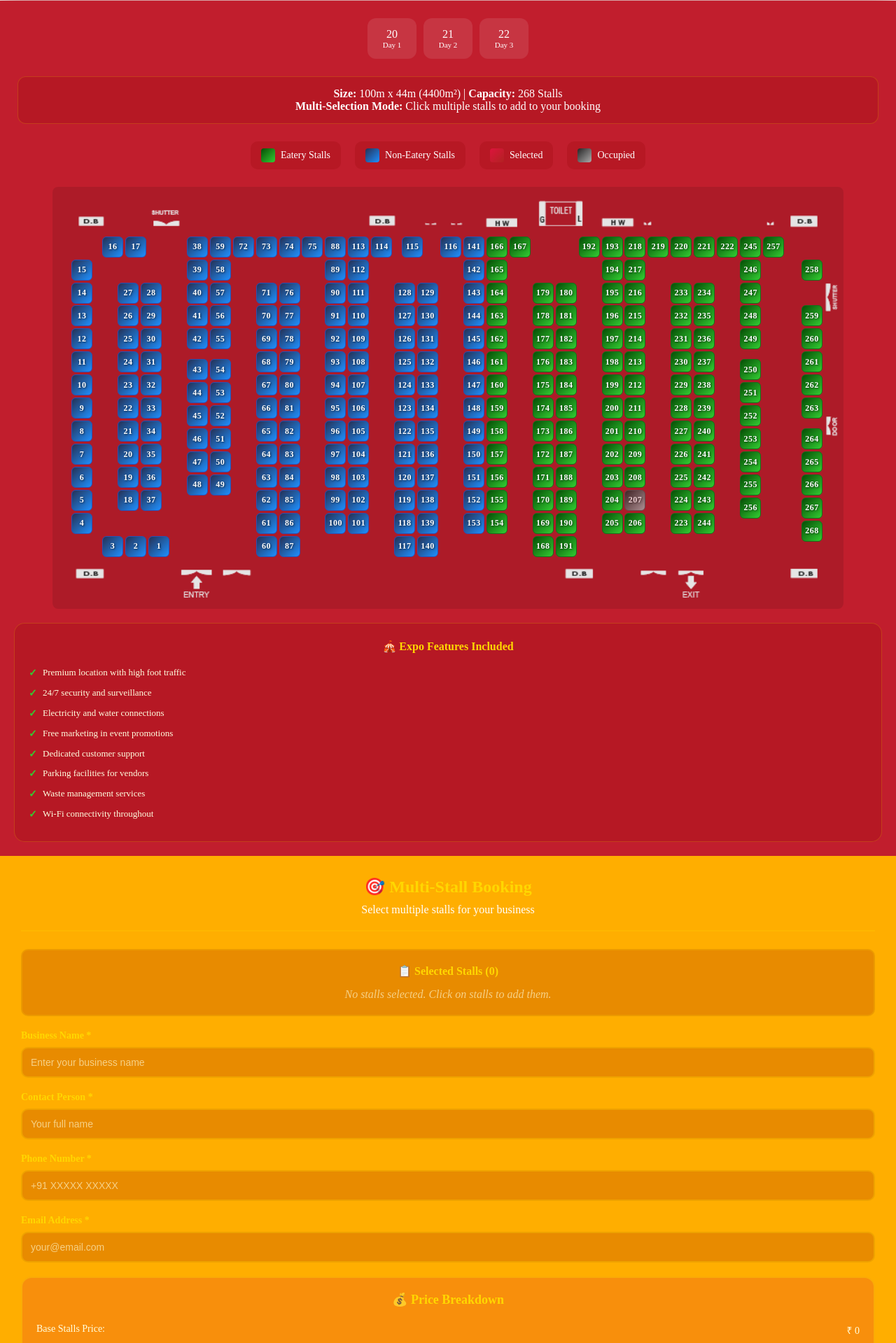
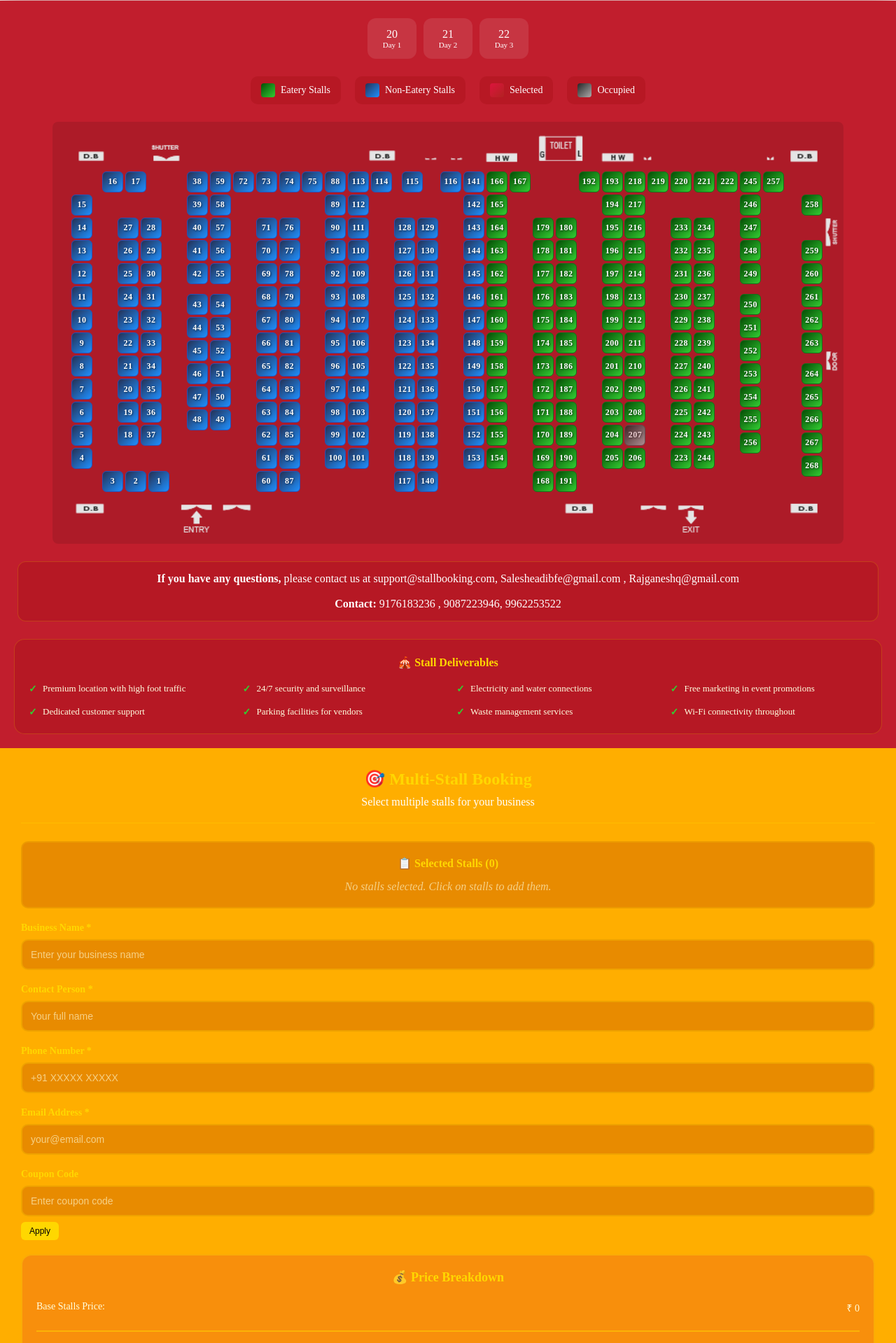
Before and after one commit to Martinjerome-i/booking, a Django app: page /halls/1/book/ in a window 1280 px wide. Shown: the part 282-2201 px from the top of the page at 70% size. Run offline with Django 5.2, Linux system fonts and the light colour scheme; data comes from the database, SQL or seed files in the repository; some libraries are stand-ins or nearby versions.

Commit message:
feat
update

```diff
--- a/templates/halls/stall_booking.html
+++ b/templates/halls/stall_booking.html
@@ -3,7 +3,10 @@
 <head>
     <meta charset="UTF-8">
     <meta name="viewport" content="width=device-width, initial-scale=1.0">
-    <title>Briyani Expo - Enhanced Stall Booking System</title>
+    <title>IBFE</title>
+    <link rel="icon" type="image/png" href="/static/favicon.ico">
+    <!-- Added preload for key resources -->
+    <link rel="preload" href="/static/ibfe_logo.png" as="image">
     <style>
         * {
             margin: 0;
@@ -594,10 +597,13 @@
         .features-list {
             list-style: none;
             padding: 0;
+            display: grid;
+            grid-template-columns: repeat(4, 1fr);
+            gap: 12px 24px; /* row and column gap */
         }
 
         .features-list li {
-            margin-bottom: 8px;
+            margin-bottom: 0; /* grid handles spacing */
             padding-left: 20px;
             position: relative;
             color: #FFFFE0;
@@ -611,6 +617,7 @@
             font-weight: bold;
             font-size: 14px;
         }
+
 
         .modal {
             display: none;
@@ -736,6 +743,28 @@
             box-shadow: 0 3px 8px rgba(255, 140, 0, 0.4);
         }
 
+        .apply-coupon-btn {
+            margin-top: 8px;
+            padding: 6px 12px;
+            font-size: 12px;
+            background-color: #FFD700;
+            color: #000;
+            border: none;
+            border-radius: 6px;
+            cursor: pointer;
+        }
+
+        .apply-coupon-btn:hover {
+            background-color: #e6c200;
+        }
+
+        .coupon-message {
+            margin-top: 6px;
+            font-size: 12px;
+            color: #32CD32;
+        }
+
+
         ::-webkit-scrollbar {
         width: 5px;
         height: 5px;
@@ -827,7 +856,7 @@
                     </div>
                 </div>
                 <!-- <h1>🍛 Briyani Expo 2024</h1> -->
-                <p>Enhanced Multi-Stall Booking System - Select Multiple Stalls</p>
+                <p>INTERNATIONAL BIRYANI FESTIVAL AND EXPO - CHENNAI TRADE CENTRE - HALL 3 - 4400 SQM | 12, 13 & 14 SEPTEMBER 2025</p>
                 <div class="expo-stats">
                     <div class="stat-item">
                         <div class="stat-number">268</div>
@@ -842,7 +871,7 @@
                         <div class="stat-label">Selected</div>
                     </div>
                     <div class="stat-item">
-                        <div class="stat-number">₹15,000</div>
+                        <div class="stat-number">₹55,000</div>
                         <div class="stat-label">Starting Price</div>
                     </div>
                 </div>
@@ -870,10 +899,6 @@
                         <div style="font-size: 11px;">3 Days</div>
                     </div> -->
                 </div>
-                <div class="floor-info">
-                    <strong>Size:</strong> 100m x 44m (4400m²) | <strong>Capacity:</strong> 268 Stalls
-                    <br><strong>Multi-Selection Mode:</strong> Click multiple stalls to add to your booking
-                </div>
 
                 <!-- Legend -->
                 <div class="stall-legend">
@@ -907,9 +932,15 @@
                     <!-- Stalls will be drawn here using JavaScript -->
                 </div>
 
+                <div class="floor-info">
+                    <p><strong>If you have any questions,</strong> please contact us at support@stallbooking.com, Salesheadibfe@gmail.com , Rajganeshq@gmail.com </p>
+                        <br>
+                        <p><strong>Contact:</strong> 9176183236 , 9087223946, 9962253522</p>
+                </div>
+
                 <!-- Booking Features -->
                 <div class="booking-features">
-                    <div class="features-title">🎪 Expo Features Included</div>
+                    <div class="features-title">🎪 Stall Deliverables </div>
                     <ul class="features-list">
                         <li>Premium location with high foot traffic</li>
                         <li>24/7 security and surveillance</li>
@@ -958,6 +989,14 @@
                         <label class="form-label">Email Address *</label>
                         <input type="email" class="form-control" id="emailAddress" placeholder="your@email.com" required>
                     </div>
+
+                    <div class="form-group">
+                        <label class="form-label">Coupon Code</label>
+                        <input type="text" class="form-control" id="couponCode" placeholder="Enter coupon code">
+                        <button type="button" class="apply-coupon-btn" onclick="applyCoupon()">Apply</button>
+                        <div id="couponMessage" class="coupon-message"></div>
+                    </div>
+
                 </div>
 
                 <!-- Enhanced Price Breakdown -->
@@ -1781,7 +1820,7 @@ function initializeApp() {
         tooltip.style.visibility = 'visible';
     }
 
-  // Show tooltip for occupied stalls
+    // Show tooltip for occupied stalls
     function showOccupiedTooltip(event, stall) {
         const tooltip = document.getElementById('stallTooltip');
         if (!tooltip) return;
@@ -1790,6 +1829,7 @@ function initializeApp() {
 
         tooltip.innerHTML = `
             <strong>Stall ${stall.stall_number} - ${statusText}</strong><br>
+            Name: A2B<br>
             Type: ${stall.stall_type}<br>
             Price: ₹${parseFloat(stall.price).toLocaleString()}<br>
             Status: Not Available
```
Also changed, not shown: templates/halls/book_stall-1.html (renamed from templates/halls/book_stall.html), templates/halls/booking_confirmation-1.html (renamed from templates/halls/booking_confirmation.html).
